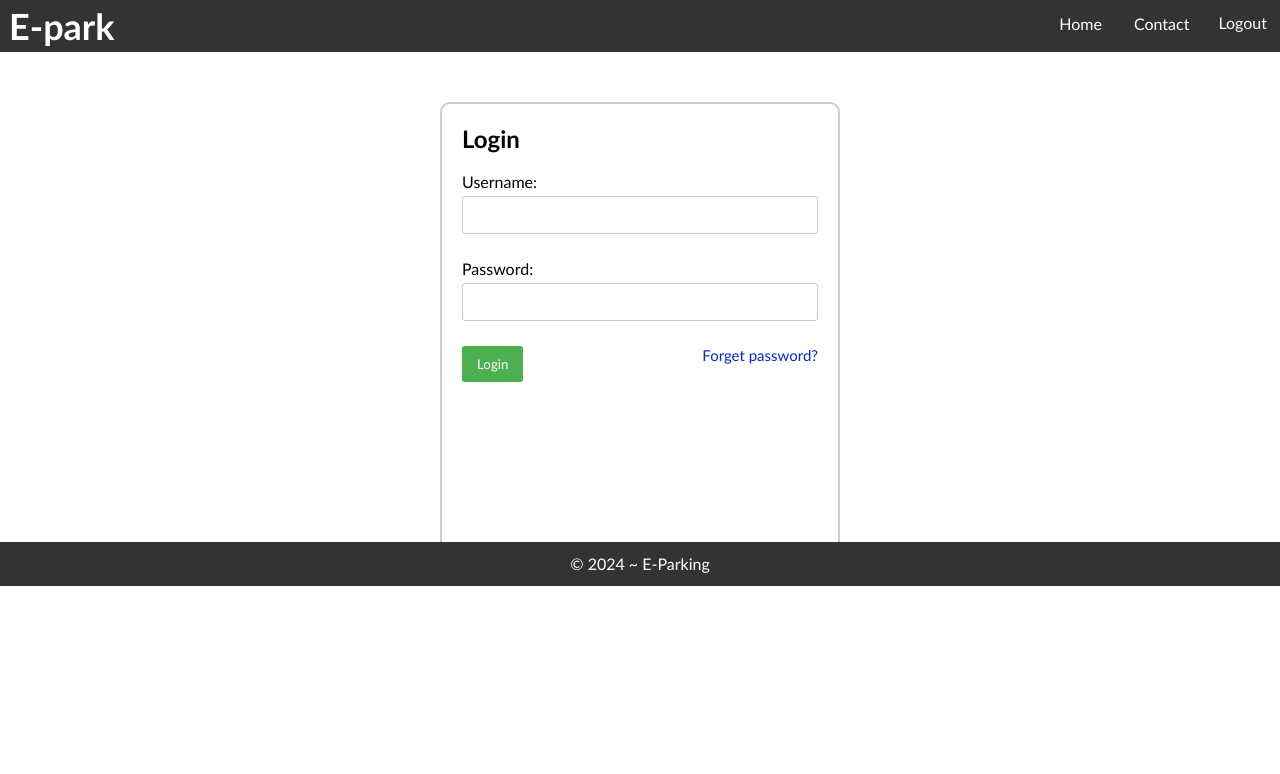
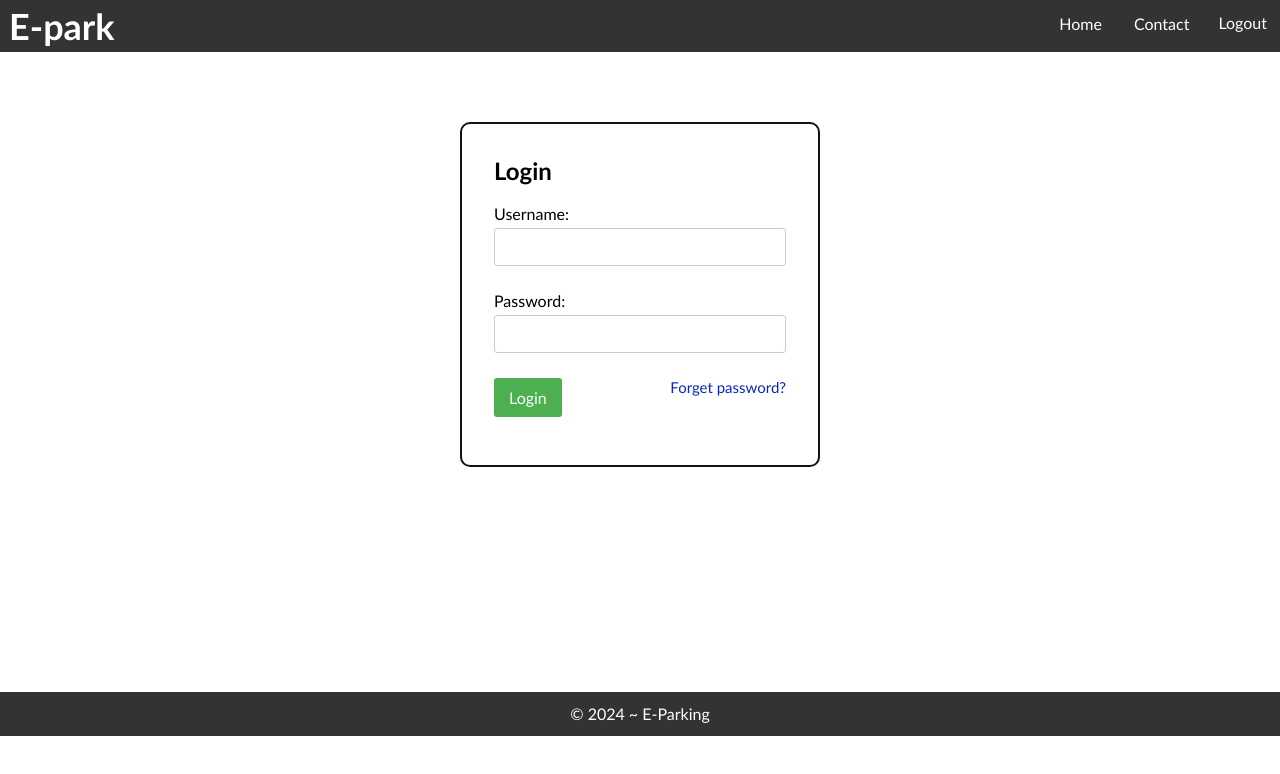
Before and after one commit to dhirajbantawarai/Epark, a React (Create React App) app in the folder client/: page /login in a window 1280 px wide. Shown: the top 774 px of the page. Built offline with nearby package versions, Linux system fonts and the light colour scheme.

Commit message:
some changes

```diff
--- a/client/src/components/Contact.js
+++ b/client/src/components/Contact.js
@@ -4,13 +4,19 @@ export const Contact = () => {
   return (
     <>
       <div className="contact-page">
+        <div className="contactbox">
           <h1>Contact Us</h1>
 
           <form>
             <div className="form-group">
               <label htmlFor="name">Name:</label>
 
-            <input type="text" id="name" name="name" className="form-control" />
+              <input
+                type="text"
+                id="name"
+                name="name"
+                className="form-control"
+              />
             </div>
             <div className="form-group">
               <label htmlFor="email">Email:</label>
@@ -38,6 +44,7 @@ export const Contact = () => {
             </button>
           </form>
         </div>
+      </div>
     </>
   );
 };
--- a/client/src/components/Home.js
+++ b/client/src/components/Home.js
@@ -1,5 +1,6 @@
 import React from "react";
 import "../styles/home.css";
+
 
 export const Home = () => {
   return (
--- a/client/src/components/Login.js
+++ b/client/src/components/Login.js
@@ -1,4 +1,3 @@
-
 import React, { useState } from "react";
 import "../styles/login.css";
 import { useProductContext } from "../context/StoreContext";
@@ -11,12 +10,13 @@ export const Login = () => {
   const handleSubmit = async (event) => {
     event.preventDefault();
     // Handle login logic here
-    loginUser(username, password)
+    loginUser(username, password);
   };
 
   return (
     <>
       <div className="login-page">
+        <div className="loginbox">
           <h2>Login</h2>
           <br></br>
           <form onSubmit={handleSubmit}>
@@ -38,12 +38,15 @@ export const Login = () => {
                 onChange={(e) => setPassword(e.target.value)}
               />
             </div>
-          <button type="submit">Login</button>
-          <a href="*" className="forget-password">
+            <button type="submit" className="btn btn-primary">
+              Login
+            </button>
+            <a href="#" className="forget-password">
               Forget password?
             </a>
           </form>
         </div>
+      </div>
     </>
   );
 };
--- a/client/src/components/Signup.js
+++ b/client/src/components/Signup.js
@@ -46,7 +46,9 @@ export const Signup = () => {
                 onChange={(e) => setPassword(e.target.value)}
               />
             </div>
-          <button type="submit">Signup</button>
+            <button type="submit" className="btn btn-primary">
+              Signup
+            </button>
             <a href="/login" className="login-link">
               Already have an account? Login here.
             </a>
--- a/client/src/styles/contact.css
+++ b/client/src/styles/contact.css
@@ -5,11 +5,19 @@
   max-width: 400px; /* Set a maximum width for smaller screens */
   margin-bottom: 10px;
   padding: 20px;
-  height: 450px;
-  border: 2px solid #ccc; /* Border styling */
+  height: 600px;
+
+}
+.contactbox{
+  border: 2px solid #111; /* Border styling */
   border-radius: 10px; /* Optional: Add border radius for a rounded look */
   box-sizing: border-box;
+  padding: 2rem;
+  padding-bottom: 3rem;
 }
+
+
+
 .form-group {
   margin-bottom: 20px;
 }
--- a/client/src/styles/login.css
+++ b/client/src/styles/login.css
@@ -5,10 +5,15 @@
   max-width: 400px; /* Set a maximum width for smaller screens */
   margin-bottom: 10px;
   padding: 20px;
-  height: 450px;
-  border: 2px solid #ccc; /* Border styling */
+  height: 600px;
+}
+
+.loginbox {
+  border: 2px solid #111; /* Border styling */
   border-radius: 10px; /* Optional: Add border radius for a rounded look */
   box-sizing: border-box;
+  padding: 2rem;
+  padding-bottom: 3rem;
 }
 
 .form-group {
--- a/client/src/styles/signup.css
+++ b/client/src/styles/signup.css
@@ -6,11 +6,10 @@
   margin-bottom: 10px;
   padding: 20px;
   height: 600px;
-
 }
 
-  .signupbox{
-    border: 2px solid #ccc; /* Border styling */
+.signupbox {
+  border: 2px solid #111; /* Border styling */
   border-radius: 10px; /* Optional: Add border radius for a rounded look */
   box-sizing: border-box;
   padding: 2rem;
@@ -18,7 +17,6 @@
 }
 
 .form-group {
-
   margin-bottom: 15px;
 }
 
@@ -48,7 +46,7 @@
 }
 
 .login-link {
-    float: right;
+  float: left;
   font-size: 15px;
   color: #0829be;
   margin-top: 10px;
```
Also changed, not shown: client/src/components/Navbar.js (+10 -10 lines), client/src/styles/nav.css (+5 -7 lines). Lines whose indentation alone changed are shown as unchanged.
